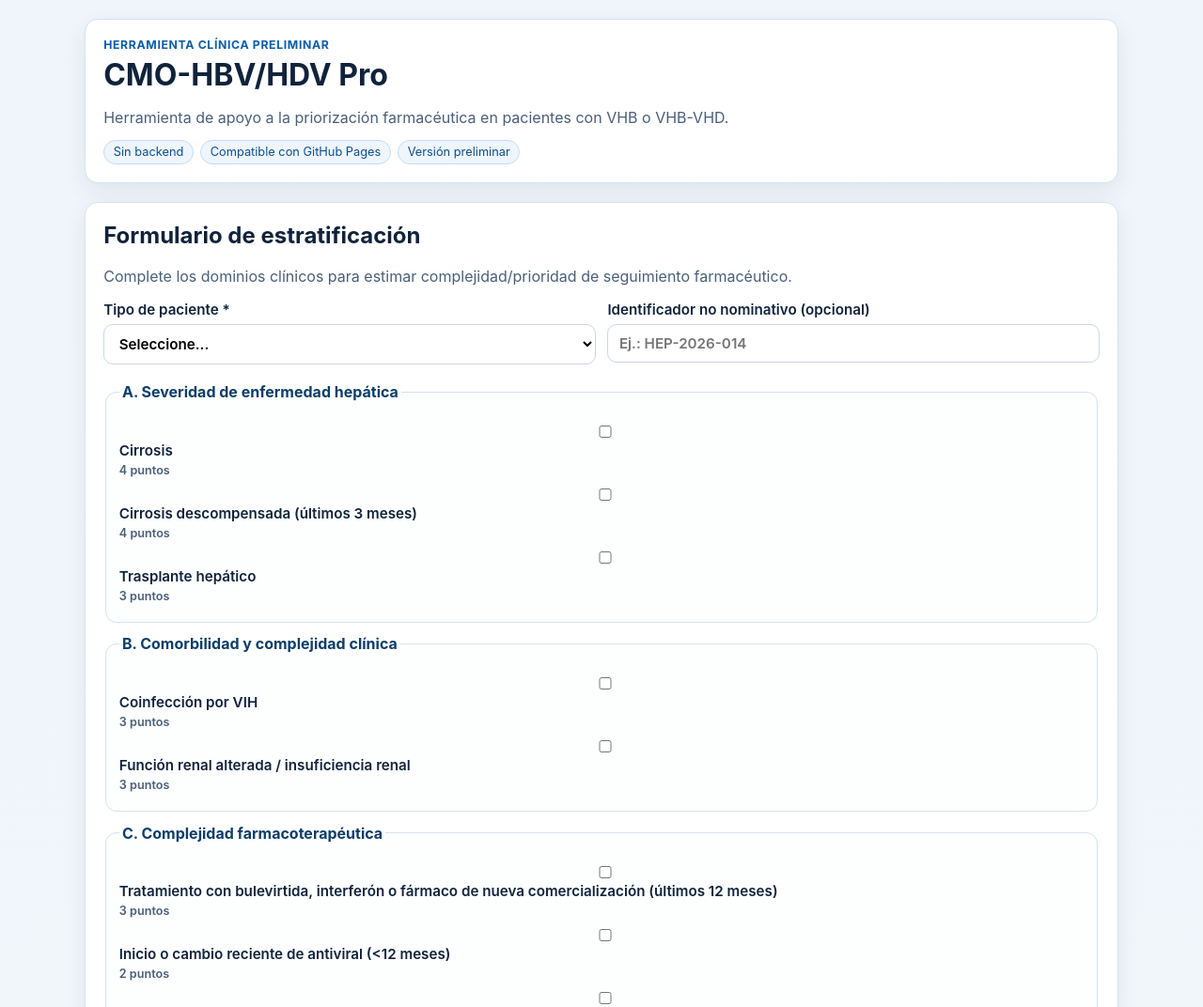
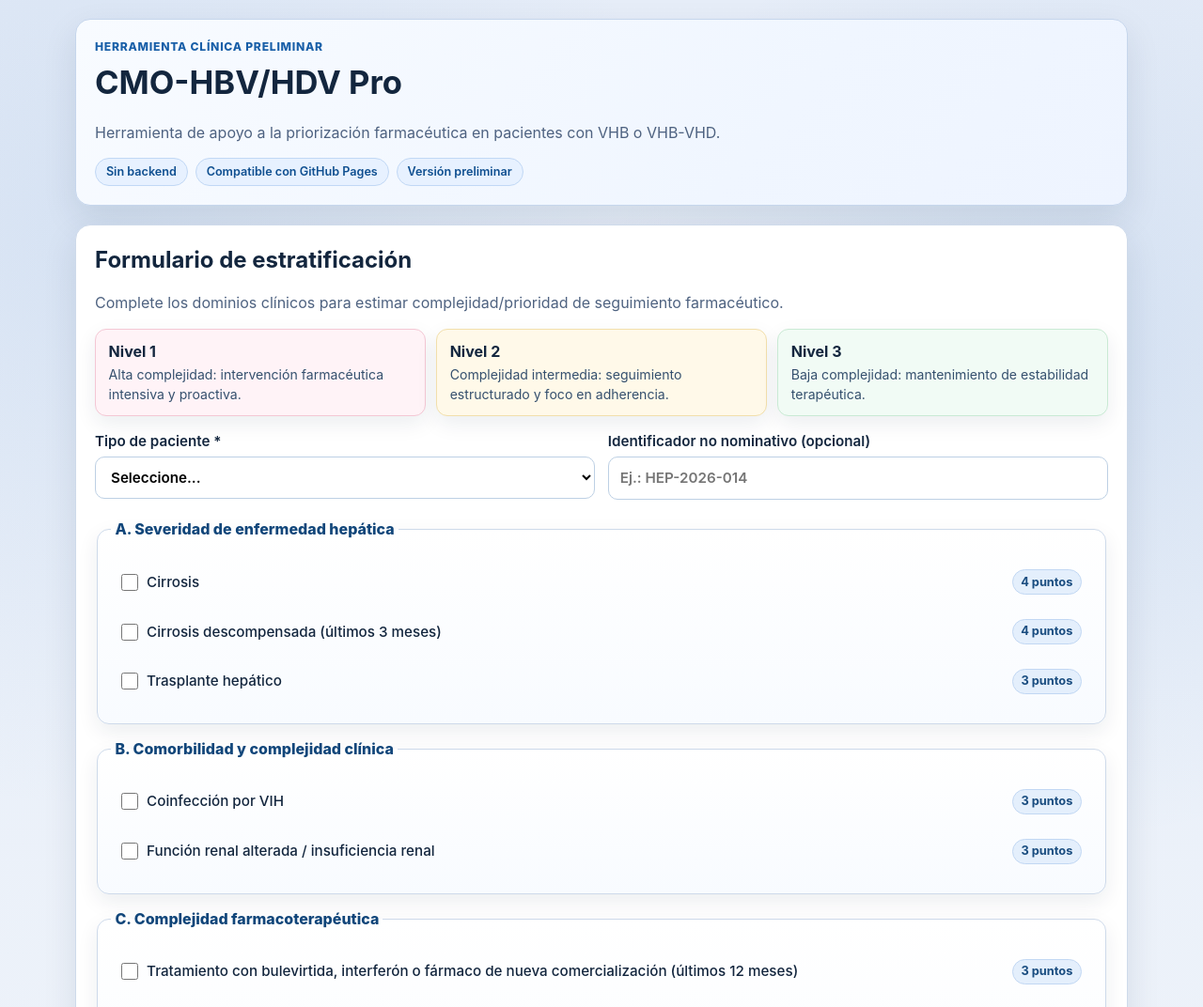
Before and after one commit to ramonmorillo/cmo-vhb-vhd, a plain HTML site: page index.html in a window 1280 px wide. Shown: the top 1072 px of the page at 94% size. Drawn offline with Linux system fonts and the light colour scheme.

Commit message:
feat: ampliar plan farmacéutico por nivel y rediseñar interfaz clínica

```diff
--- a/app.js
+++ b/app.js
@@ -6,6 +6,11 @@ const APP_CONFIG = {
     { min: 26, level: 1, label: 'Nivel 1 (alta complejidad / prioritario)' },
     { min: 16, level: 2, label: 'Nivel 2 (complejidad intermedia)' },
     { min: 0, level: 3, label: 'Nivel 3 (baja complejidad)' }
+  ],
+  levelLegend: [
+    { level: 1, title: 'Nivel 1', description: 'Alta complejidad: intervención farmacéutica intensiva y proactiva.' },
+    { level: 2, title: 'Nivel 2', description: 'Complejidad intermedia: seguimiento estructurado y foco en adherencia.' },
+    { level: 3, title: 'Nivel 3', description: 'Baja complejidad: mantenimiento de estabilidad terapéutica.' }
   ],
   domains: [
     {
@@ -81,30 +86,39 @@ const APP_CONFIG = {
     2: 'Reevaluación cada 6 meses y luego anual salvo criterio profesional o cercanía a cambio de nivel.',
     3: 'Reevaluación cada 12 meses y luego anual salvo criterio profesional o cercanía a cambio de nivel.'
   },
-  interventions: {
-    1: [
+  carePlanByLevel: {
+    1: {
+      objective: 'Atención farmacéutica intensiva y manejo proactivo del riesgo.',
+      interventions: [
         'Revisión integral de la medicación.',
-      'Evaluación de interacciones.',
+        'Evaluación de interacciones farmacológicas.',
         'Valoración e intervención sobre adherencia.',
         'Entrevista clínica estructurada.',
-      'Coordinación con hepatología.',
-      'Seguimiento por telefarmacia.',
+        'Coordinación con el equipo de hepatología.',
+        'Seguimiento mediante telefarmacia.',
         'Educación al paciente y apoyo al automanejo.'
-    ],
-    2: [
-      'Revisión periódica de medicación.',
+      ]
+    },
+    2: {
+      objective: 'Refuerzo de la adherencia y monitorización de la complejidad terapéutica.',
+      interventions: [
+        'Revisión periódica de la medicación.',
         'Evaluación de adherencia.',
         'Educación al paciente.',
-      'Monitorización de interacciones.',
-      'Seguimiento estructurado.',
-      'Posible seguimiento telemático.'
-    ],
-    3: [
+        'Monitorización de interacciones potenciales.',
+        'Visitas de seguimiento estructuradas.',
+        'Posible seguimiento telemático / telefarmacia.'
+      ]
+    },
+    3: {
+      objective: 'Mantenimiento de la estabilidad terapéutica y prevención de complicaciones futuras.',
+      interventions: [
         'Consulta breve de atención farmacéutica.',
         'Confirmación de adherencia.',
-      'Monitorización rutinaria.',
+        'Monitorización rutinaria de la farmacoterapia.',
         'Prevención de futuras complicaciones.'
       ]
+    }
   },
   disclaimers: [
     'Herramienta de apoyo a la práctica clínica farmacéutica; no sustituye el juicio clínico profesional.',
@@ -124,12 +138,28 @@ const state = {
 function init() {
   document.getElementById('appName').textContent = APP_CONFIG.appName;
   document.getElementById('appSubtitle').textContent = APP_CONFIG.subtitle;
+  renderLevelLegend();
   renderDomains();
   renderDisclaimers();
   bindEvents();
 
   const details = document.getElementById('detailsPanel');
   details.open = state.preferences.detailsOpen;
+}
+
+function renderLevelLegend() {
+  const legend = document.getElementById('levelLegend');
+  legend.innerHTML = '';
+
+  APP_CONFIG.levelLegend.forEach((item) => {
+    const article = document.createElement('article');
+    article.className = `legend-item legend-${item.level}`;
+    article.innerHTML = `
+      <strong>${item.title}</strong>
+      <p>${item.description}</p>
+    `;
+    legend.appendChild(article);
+  });
 }
 
 function renderDomains() {
@@ -146,11 +176,11 @@ function renderDomains() {
       const row = document.createElement('label');
       row.className = 'option-row';
       row.innerHTML = `
-        <span>
+        <span class="option-main">
           <input type="checkbox" data-item-id="${item.id}" data-domain="${domain.key}" />
-          ${item.label}
+          <span>${item.label}</span>
         </span>
-        <small>${item.points} puntos</small>
+        <small class="point-chip">${item.points} puntos</small>
       `;
       fieldset.appendChild(row);
     });
@@ -183,6 +213,12 @@ function bindEvents() {
   detailsPanel.addEventListener('toggle', () => {
     localStorage.setItem('hbv_hdv_details_open', JSON.stringify(detailsPanel.open));
   });
+
+  document.querySelectorAll('input[type="checkbox"][data-item-id]').forEach((checkbox) => {
+    checkbox.addEventListener('change', () => {
+      checkbox.closest('.option-row')?.classList.toggle('is-selected', checkbox.checked);
+    });
+  });
 }
 
 function onSubmit(event) {
@@ -206,6 +242,7 @@ function onSubmit(event) {
 function onReset() {
   document.getElementById('resultCard').classList.add('hidden');
   document.getElementById('validationMsg').textContent = '';
+  document.querySelectorAll('.option-row.is-selected').forEach((row) => row.classList.remove('is-selected'));
   state.lastResult = null;
 }
 
@@ -280,13 +317,12 @@ function calculateStratification(data) {
     overrideResolution,
     reevalText,
     narrative,
-    interventions: APP_CONFIG.interventions[assignedLevel]
+    carePlan: APP_CONFIG.carePlanByLevel[assignedLevel]
   };
 }
 
 function determineLevelByThreshold(totalScore) {
-  const match = APP_CONFIG.thresholds.find((t) => totalScore >= t.min);
-  return match;
+  return APP_CONFIG.thresholds.find((t) => totalScore >= t.min);
 }
 
 /*
@@ -320,6 +356,7 @@ function renderResult(result) {
   document.getElementById('totalScore').textContent = String(result.totalScore);
   document.getElementById('assignedLevel').textContent = result.levelMeta.label;
   document.getElementById('reevalPlan').textContent = result.reevalText;
+  document.getElementById('careObjective').textContent = `Objetivo asistencial: ${result.carePlan.objective}`;
 
   fillList(
     document.getElementById('domainBreakdown'),
@@ -333,7 +370,7 @@ function renderResult(result) {
       : ['Ninguna variable activada.']
   );
 
-  const interventions = [...result.interventions];
+  const interventions = [...result.carePlan.interventions];
   if (result.overrideResolution.triggered.length) {
     interventions.unshift(`Reglas de seguridad aplicadas: ${result.overrideResolution.triggered.join(' | ')}`);
   }
@@ -364,6 +401,8 @@ async function copySummary() {
     `Puntuación total: ${r.totalScore}`,
     `Nivel final: ${r.levelMeta.label}`,
     `Periodicidad: ${r.reevalText}`,
+    `Objetivo asistencial: ${r.carePlan.objective}`,
+    `Intervenciones sugeridas: ${r.carePlan.interventions.join('; ')}`,
     `Factores activos: ${r.activeFactors.length ? r.activeFactors.map((f) => f.label).join('; ') : 'Ninguno'}`,
     `Narrativa: ${r.narrative}`
   ].join('\n');
--- a/index.html
+++ b/index.html
@@ -26,6 +26,8 @@
         <p class="muted">
           Complete los dominios clínicos para estimar complejidad/prioridad de seguimiento farmacéutico.
         </p>
+
+        <div id="levelLegend" class="level-legend" aria-label="Leyenda de niveles clínicos"></div>
 
         <form id="stratificationForm" novalidate>
           <div class="grid two">
@@ -61,11 +63,14 @@
 
       <section id="resultCard" class="card hidden" aria-live="polite">
         <div class="result-head">
-          <h2>Resultado</h2>
+          <h2>Informe clínico resumido</h2>
           <span id="levelBadge" class="level-badge">Nivel --</span>
         </div>
 
-        <p id="narrative" class="narrative"></p>
+        <article class="report-block clinical-summary">
+          <h3>Resumen clínico</h3>
+          <p id="narrative" class="narrative"></p>
+        </article>
 
         <div class="score-grid">
           <article class="score-item">
@@ -82,6 +87,12 @@
           </article>
         </div>
 
+        <article class="report-block intervention-card">
+          <h3>Plan de seguimiento farmacéutico sugerido</h3>
+          <p id="careObjective" class="objective"></p>
+          <ul id="interventions"></ul>
+        </article>
+
         <details id="detailsPanel">
           <summary>Ver desglose detallado</summary>
           <div class="details-content">
@@ -90,9 +101,6 @@
 
             <h4>Variables activadas</h4>
             <ul id="activeFactors"></ul>
-
-            <h4>Intervenciones farmacéuticas sugeridas</h4>
-            <ul id="interventions"></ul>
 
             <h4>Observaciones incluidas</h4>
             <p id="notesEcho" class="muted">Sin observaciones.</p>
--- a/styles.css
+++ b/styles.css
@@ -1,24 +1,34 @@
 :root {
-  --bg: #f4f7fb;
+  --bg: #eef3fa;
+  --bg-soft: #e6edf8;
   --card: #ffffff;
-  --text: #10233b;
-  --muted: #4a5f79;
-  --primary: #0c5ea8;
-  --primary-strong: #084a86;
-  --border: #d6e1ee;
+  --text: #13263e;
+  --muted: #4e6280;
+  --primary: #195fa8;
+  --primary-strong: #114b86;
+  --primary-soft: #dfeafb;
+  --border: #cedaea;
   --ok: #196f3d;
-  --warn: #9a6700;
-  --high: #9f1239;
-  --radius: 14px;
-  --shadow: 0 8px 24px rgba(11, 36, 64, 0.08);
+  --warn: #8d6505;
+  --high: #a31745;
+  --radius: 16px;
+  --shadow: 0 14px 36px rgba(13, 39, 70, 0.1);
+  --shadow-soft: 0 8px 22px rgba(13, 39, 70, 0.08);
 }
 
-* { box-sizing: border-box; }
+* {
+  box-sizing: border-box;
+}
+
 body {
   margin: 0;
   font-family: Inter, Segoe UI, Roboto, Arial, sans-serif;
-  background: linear-gradient(180deg, #eff5fb 0%, var(--bg) 100%);
+  background:
+    radial-gradient(circle at 8% 12%, rgba(74, 131, 201, 0.11) 0, transparent 28%),
+    radial-gradient(circle at 90% 18%, rgba(35, 104, 186, 0.1) 0, transparent 25%),
+    linear-gradient(180deg, var(--bg-soft) 0%, var(--bg) 65%, #edf2f8 100%);
   color: var(--text);
+  line-height: 1.45;
 }
 
 .hero,
@@ -31,65 +41,123 @@ body {
 
 .hero {
   margin: 1.25rem auto;
-  width: min(1100px, 94%);
-  padding: 1.5rem;
+  width: min(1120px, 94%);
+  padding: 1.6rem;
+  background: linear-gradient(130deg, #f8fbff 0%, #f0f6ff 65%, #eef4ff 100%);
+  border-color: #c6d6ec;
 }
 
 .eyebrow {
   margin: 0;
   color: var(--primary);
-  font-weight: 700;
+  font-weight: 800;
   text-transform: uppercase;
-  letter-spacing: 0.05em;
-  font-size: 0.77rem;
+  letter-spacing: 0.06em;
+  font-size: 0.76rem;
 }
 
 h1 {
   margin: 0.3rem 0 0;
-  font-size: clamp(1.45rem, 2.5vw, 2.2rem);
+  font-size: clamp(1.55rem, 2.7vw, 2.35rem);
 }
 
-.subtitle { color: var(--muted); margin-bottom: 0; }
+.subtitle {
+  color: var(--muted);
+  margin-bottom: 0;
+  max-width: 70ch;
+}
 
 .hero-tags {
   display: flex;
   flex-wrap: wrap;
-  gap: 0.45rem;
-  margin-top: 0.85rem;
+  gap: 0.5rem;
+  margin-top: 0.95rem;
 }
 
 .tag {
-  background: #eef5fd;
-  color: #0d4f8d;
-  border: 1px solid #c8dcf2;
-  padding: 0.3rem 0.6rem;
+  background: #e7f1ff;
+  color: #0f4f90;
+  border: 1px solid #c1d8f5;
+  padding: 0.32rem 0.68rem;
   border-radius: 999px;
-  font-size: 0.8rem;
+  font-size: 0.79rem;
+  font-weight: 600;
 }
 
 .layout {
-  width: min(1100px, 94%);
+  width: min(1120px, 94%);
   margin: 0 auto 2rem;
   display: grid;
   gap: 1rem;
 }
 
-.card { padding: 1.2rem; }
+.card {
+  padding: 1.25rem;
+}
 
-h2 { margin-top: 0; }
-h3, h4 { margin-bottom: 0.4rem; }
+h2 {
+  margin: 0 0 0.55rem;
+}
 
-.muted { color: var(--muted); }
+h3,
+h4 {
+  margin: 0 0 0.45rem;
+}
+
+.muted {
+  color: var(--muted);
+}
+
+.level-legend {
+  display: grid;
+  grid-template-columns: repeat(auto-fit, minmax(220px, 1fr));
+  gap: 0.7rem;
+  margin: 0.9rem 0 1rem;
+}
+
+.legend-item {
+  border-radius: 12px;
+  border: 1px solid;
+  padding: 0.72rem 0.85rem;
+  background: #f8fbff;
+  box-shadow: var(--shadow-soft);
+}
+
+.legend-item strong {
+  display: block;
+  margin-bottom: 0.2rem;
+}
+
+.legend-item p {
+  margin: 0;
+  font-size: 0.88rem;
+  color: #35506e;
+}
+
+.legend-1 {
+  border-color: #f4c7d4;
+  background: #fff3f7;
+}
+
+.legend-2 {
+  border-color: #f2dfab;
+  background: #fff9e9;
+}
+
+.legend-3 {
+  border-color: #c9ead4;
+  background: #f1fbf5;
+}
 
 .grid.two {
   display: grid;
   grid-template-columns: repeat(auto-fit, minmax(250px, 1fr));
-  gap: 0.8rem;
+  gap: 0.85rem;
 }
 
 label {
   display: block;
-  margin-bottom: 0.8rem;
+  margin-bottom: 0.82rem;
   font-weight: 600;
   font-size: 0.95rem;
 }
@@ -99,72 +167,147 @@ select,
 textarea {
   width: 100%;
   margin-top: 0.35rem;
-  padding: 0.62rem 0.72rem;
+  padding: 0.68rem 0.75rem;
   border-radius: 10px;
-  border: 1px solid #c9d8e7;
+  border: 1px solid #bdd0e4;
   font: inherit;
   background: #fff;
+  transition: border-color 0.2s ease, box-shadow 0.2s ease;
+}
+
+input:hover,
+select:hover,
+textarea:hover {
+  border-color: #8eb0d4;
 }
 
 input:focus,
 select:focus,
 textarea:focus {
-  outline: 2px solid #aad0f7;
+  outline: none;
   border-color: var(--primary);
+  box-shadow: 0 0 0 3px rgba(25, 95, 168, 0.2);
 }
 
-.domain-stack { display: grid; gap: 0.8rem; margin: 0.4rem 0 0.6rem; }
+.domain-stack {
+  display: grid;
+  gap: 0.95rem;
+  margin: 0.45rem 0 0.75rem;
+}
+
 .domain {
   border: 1px solid var(--border);
-  border-radius: 12px;
-  padding: 0.85rem;
-  background: #fdfefe;
+  border-radius: 13px;
+  padding: 0.9rem;
+  background: linear-gradient(180deg, #ffffff 0%, #f8fbff 100%);
+  box-shadow: var(--shadow-soft);
 }
+
 .domain legend {
-  font-weight: 700;
-  color: #0d3e69;
-  padding: 0 0.2rem;
+  font-weight: 800;
+  color: #11467a;
+  padding: 0 0.25rem;
 }
 
 .option-row {
-  display: grid;
-  gap: 0.25rem;
-  margin: 0.4rem 0;
+  display: flex;
+  align-items: center;
+  justify-content: space-between;
+  gap: 0.65rem;
+  margin: 0.45rem 0;
+  padding: 0.52rem 0.62rem;
+  border-radius: 10px;
+  border: 1px solid transparent;
+  transition: background-color 0.2s ease, border-color 0.2s ease, transform 0.2s ease;
 }
 
-.option-row small { color: var(--muted); }
+.option-row:hover {
+  background: #eff5ff;
+  border-color: #cfddf0;
+}
+
+.option-main {
+  display: flex;
+  align-items: center;
+  gap: 0.55rem;
+  font-weight: 500;
+  min-width: 0;
+}
+
+.option-main span {
+  overflow-wrap: anywhere;
+}
+
+.option-main input[type='checkbox'] {
+  width: 18px;
+  height: 18px;
+  margin: 0;
+  accent-color: var(--primary);
+  cursor: pointer;
+}
+
+.option-row.is-selected {
+  background: #e9f2ff;
+  border-color: #aac6e6;
+  transform: translateY(-1px);
+}
+
+.point-chip {
+  color: #1a4d80;
+  background: #e4effc;
+  border: 1px solid #c1d7f3;
+  border-radius: 999px;
+  padding: 0.2rem 0.52rem;
+  font-size: 0.8rem;
+  font-weight: 700;
+  white-space: nowrap;
+}
 
 .actions {
   display: flex;
   flex-wrap: wrap;
   gap: 0.65rem;
-  margin-top: 0.8rem;
+  margin-top: 0.9rem;
 }
 
 .btn {
   border: 1px solid transparent;
   border-radius: 10px;
-  padding: 0.62rem 0.95rem;
+  padding: 0.64rem 0.98rem;
   font-weight: 700;
   cursor: pointer;
+  transition: transform 0.2s ease, box-shadow 0.2s ease, background-color 0.2s ease;
+}
+
+.btn:hover {
+  transform: translateY(-1px);
+}
+
+.btn:focus-visible {
+  outline: none;
+  box-shadow: 0 0 0 3px rgba(25, 95, 168, 0.25);
 }
 
 .btn.primary {
   background: var(--primary);
   color: #fff;
+  box-shadow: 0 8px 18px rgba(17, 74, 133, 0.25);
 }
-.btn.primary:hover { background: var(--primary-strong); }
+
+.btn.primary:hover {
+  background: var(--primary-strong);
+}
 
 .btn.ghost {
   background: #fff;
   color: var(--text);
-  border-color: #bacde1;
+  border-color: #adc3da;
 }
 
 .btn.secondary {
   background: #edf4fc;
   color: #12416b;
-  border-color: #c8dcf2;
+  border-color: #c5d9ef;
 }
 
 .validation {
@@ -173,7 +316,9 @@ textarea:focus {
   font-size: 0.9rem;
 }
 
-.hidden { display: none; }
+.hidden {
+  display: none;
+}
 
 .result-head {
   display: flex;
@@ -183,49 +328,98 @@ textarea:focus {
 }
 
 .level-badge {
-  padding: 0.4rem 0.8rem;
+  padding: 0.45rem 0.9rem;
   border-radius: 999px;
-  font-size: 0.88rem;
+  font-size: 0.9rem;
   font-weight: 800;
   border: 1px solid;
+  box-shadow: var(--shadow-soft);
 }
 
-.level-1 { background: #ffe8ef; color: var(--high); border-color: #fecdd7; }
-.level-2 { background: #fff5d7; color: var(--warn); border-color: #f6df9e; }
-.level-3 { background: #e8f9ef; color: var(--ok); border-color: #c3edd2; }
+.level-1 {
+  background: linear-gradient(135deg, #ffe9f0 0%, #ffdbe7 100%);
+  color: var(--high);
+  border-color: #f7b8cb;
+}
+
+.level-2 {
+  background: linear-gradient(135deg, #fff6dd 0%, #ffedbf 100%);
+  color: var(--warn);
+  border-color: #f0d98f;
+}
+
+.level-3 {
+  background: linear-gradient(135deg, #e8f9ef 0%, #d4f2df 100%);
+  color: var(--ok);
+  border-color: #b8e6c9;
+}
+
+.report-block {
+  margin: 0.95rem 0;
+  border: 1px solid #d2deee;
+  border-radius: 12px;
+  padding: 0.9rem;
+  background: #f9fbff;
+}
 
 .narrative {
-  font-size: 1.02rem;
-  border-left: 4px solid #9ecaf1;
-  padding-left: 0.75rem;
+  margin: 0;
+  font-size: 1rem;
+  border-left: 4px solid #74a8dc;
+  padding-left: 0.8rem;
 }
 
 .score-grid {
   display: grid;
   grid-template-columns: repeat(auto-fit, minmax(180px, 1fr));
-  gap: 0.65rem;
+  gap: 0.7rem;
+  margin: 0.9rem 0;
 }
 
 .score-item {
-  background: #f8fbff;
-  border: 1px solid #d9e7f7;
-  border-radius: 10px;
-  padding: 0.7rem;
+  background: #f6faff;
+  border: 1px solid #ccddf2;
+  border-radius: 11px;
+  padding: 0.75rem;
 }
 
-.score-item.wide { grid-column: span 2; }
+.score-item.wide {
+  grid-column: span 2;
+}
 
 .score {
   margin: 0.1rem 0 0;
-  font-size: 1.4rem;
+  font-size: 1.3rem;
   font-weight: 800;
+}
+
+.intervention-card {
+  background: linear-gradient(165deg, #f2f7ff 0%, #edf5ff 50%, #f8fbff 100%);
+  border-color: #aac7ea;
+  box-shadow: 0 12px 24px rgba(17, 74, 133, 0.12);
+}
+
+.objective {
+  margin-top: 0;
+  margin-bottom: 0.65rem;
+  font-weight: 700;
+  color: #173b62;
+}
+
+#interventions {
+  margin: 0;
+  padding-left: 1.15rem;
+}
+
+#interventions li {
+  margin-bottom: 0.35rem;
 }
 
 details {
   margin-top: 1rem;
-  border: 1px dashed #b9cde2;
+  border: 1px dashed #b2c9e2;
   border-radius: 10px;
-  padding: 0.6rem;
+  padding: 0.65rem;
   background: #fbfdff;
 }
 
@@ -239,18 +433,44 @@ summary {
   padding-left: 1.1rem;
 }
 
-.disclaimer ul { margin: 0; padding-left: 1.2rem; }
-.disclaimer li { margin-bottom: 0.35rem; color: #2f4359; }
+.disclaimer ul {
+  margin: 0;
+  padding-left: 1.2rem;
+}
+
+.disclaimer li {
+  margin-bottom: 0.35rem;
+  color: #2f4359;
+}
 
 .footer {
-  width: min(1100px, 94%);
+  width: min(1120px, 94%);
   margin: 0 auto 1.5rem;
   color: #415a74;
   font-size: 0.9rem;
 }
 
 @media (max-width: 760px) {
-  .score-item.wide { grid-column: span 1; }
+  .card {
+    padding: 1rem;
+  }
+
+  .hero {
+    padding: 1.25rem;
+  }
+
+  .result-head {
+    flex-direction: column;
+    align-items: flex-start;
+  }
+
+  .score-item.wide {
+    grid-column: span 1;
+  }
+
+  .option-row {
+    align-items: flex-start;
+  }
 }
 
 @media print {
@@ -262,7 +482,8 @@ summary {
   .hero-tags,
   .actions,
   #stratificationForm,
-  .disclaimer {
+  .disclaimer,
+  .level-legend {
     display: none !important;
   }
 
```
Lines whose indentation alone changed are shown as unchanged.
